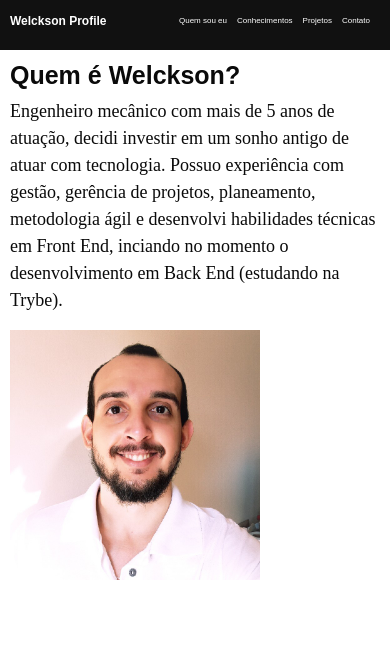
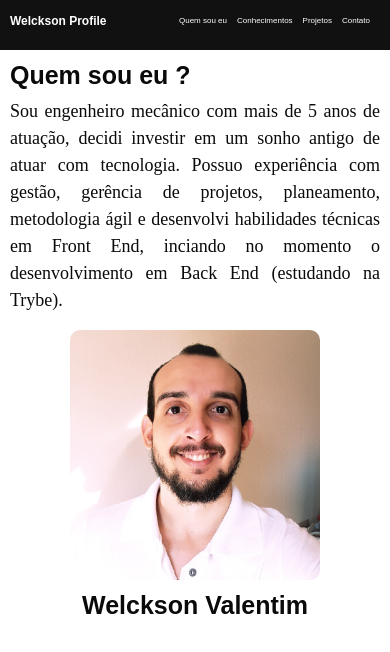
Before and after one commit to WelcksonValentim-Turma15-TriboB/welckson-valentim-portifolio, a React (Create React App) app: page / in a window 390 px wide. Shown: the top 652 px of the page. Built offline with nearby package versions, Linux system fonts and the light colour scheme.

Commit message:
style: APP.css, finaliza estilizaçao da pagina profile para mobile frist

```diff
--- a/src/App.css
+++ b/src/App.css
@@ -33,7 +33,6 @@
 
   .profile {
     margin: 10px;
-    justify-content: center;
   }
 
   .profile h1 {
@@ -48,7 +47,26 @@
     font-size: 18px;
     font-family: Comic;
     font-weight: 300;
-    text-align: start;
+    text-align: justify;
+  }
+
+  .profile img {
+    display: block;
+    margin-left: auto;
+    margin-right: auto;
+    max-width: 80vw;
+    border-radius: 10px;
+  }
+
+  .profile h4 {
+    display: flex;
+    justify-content: center;
+    align-items: center;
+    margin-top: 10px;
+    color: #0a0a0a;
+    font-size: 25px;
+    font-family: sans-serif;
+    font-weight: 600;
   }
 }
 
--- a/src/Pages/Profile.js
+++ b/src/Pages/Profile.js
@@ -6,14 +6,15 @@ function Profile() {
     <main>
       <Header />
       <section className='profile'>
-      <h1>Quem é Welckson?</h1>
-        <p>Engenheiro mecânico com mais de 5 anos de atuação,
+      <h1>Quem sou eu ?</h1>
+        <p>Sou engenheiro mecânico com mais de 5 anos de atuação,
           decidi investir em um sonho antigo de atuar com tecnologia.
           Possuo experiência com gestão, gerência de projetos, planeamento,
           metodologia ágil e desenvolvi habilidades técnicas em Front End,
           inciando no momento o desenvolvimento em Back End (estudando na Trybe).
         </p>
         <img width='250px' alt='Welckson photography' src={ photo_welckson } />
+        <h4>Welckson Valentim</ h4>
       </section>
     </main>
   );
--- a/src/Pages/Projects.js
+++ b/src/Pages/Projects.js
@@ -5,6 +5,10 @@ function Projects() {
     <main>
       <Header />
       <h1>Em construção - Projetos em atualização</h1>
+      <iframe
+        title="Gif em obras, via GIPHY"
+        src="https://giphy.com/embed/iIAYEKtLy0yG7TacbC"
+      />
     </main>
   );
 }
```
